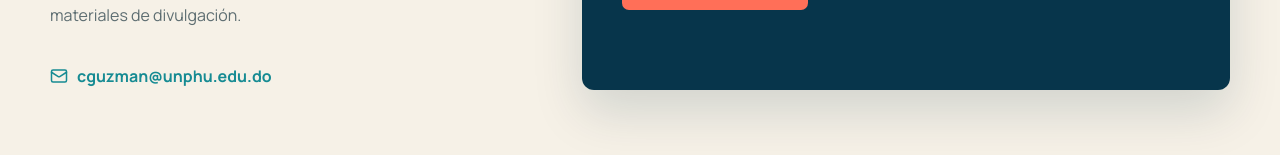
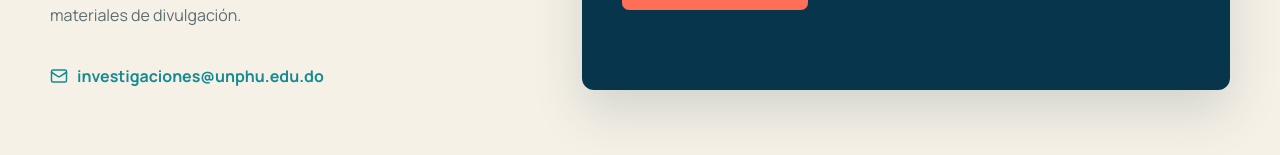
Before and after one commit to kai-bot-claralid/huella-monodon, a React (Vite) app: page / in a window 1280 px wide. Shown: the part 7785-7940 px from the top of the page. Built offline with nearby package versions, Linux system fonts and the light colour scheme.

Commit message:
Actualizar correo de contacto institucional

```diff
--- a/src/App.tsx
+++ b/src/App.tsx
@@ -436,14 +436,14 @@ function App() {
               <p className="eyebrow dark">Contacto</p>
               <h2>Conversemos sobre el proyecto</h2>
               <p>Conoce más sobre la investigación, sus resultados y sus materiales de divulgación.</p>
-              <a className="email-link" href="mailto:cguzman@unphu.edu.do"><Mail size={18} /> cguzman@unphu.edu.do</a>
+              <a className="email-link" href="mailto:investigaciones@unphu.edu.do"><Mail size={18} /> investigaciones@unphu.edu.do</a>
             </div>
 
             <aside className="contact-card" aria-label="Información de contacto">
               <span>Proyecto FONDOCYT–UNPHU</span>
               <h3>Investigación, resultados y materiales de divulgación</h3>
               <p>Escríbenos para solicitar información institucional sobre el proyecto.</p>
-              <a className="button button-coral" href="mailto:cguzman@unphu.edu.do?subject=Consulta%20sobre%20el%20Proyecto%20Monodon">
+              <a className="button button-coral" href="mailto:investigaciones@unphu.edu.do?subject=Consulta%20sobre%20el%20Proyecto%20Monodon">
                 Escribir por correo <ArrowDownRight size={18} />
               </a>
             </aside>
```
